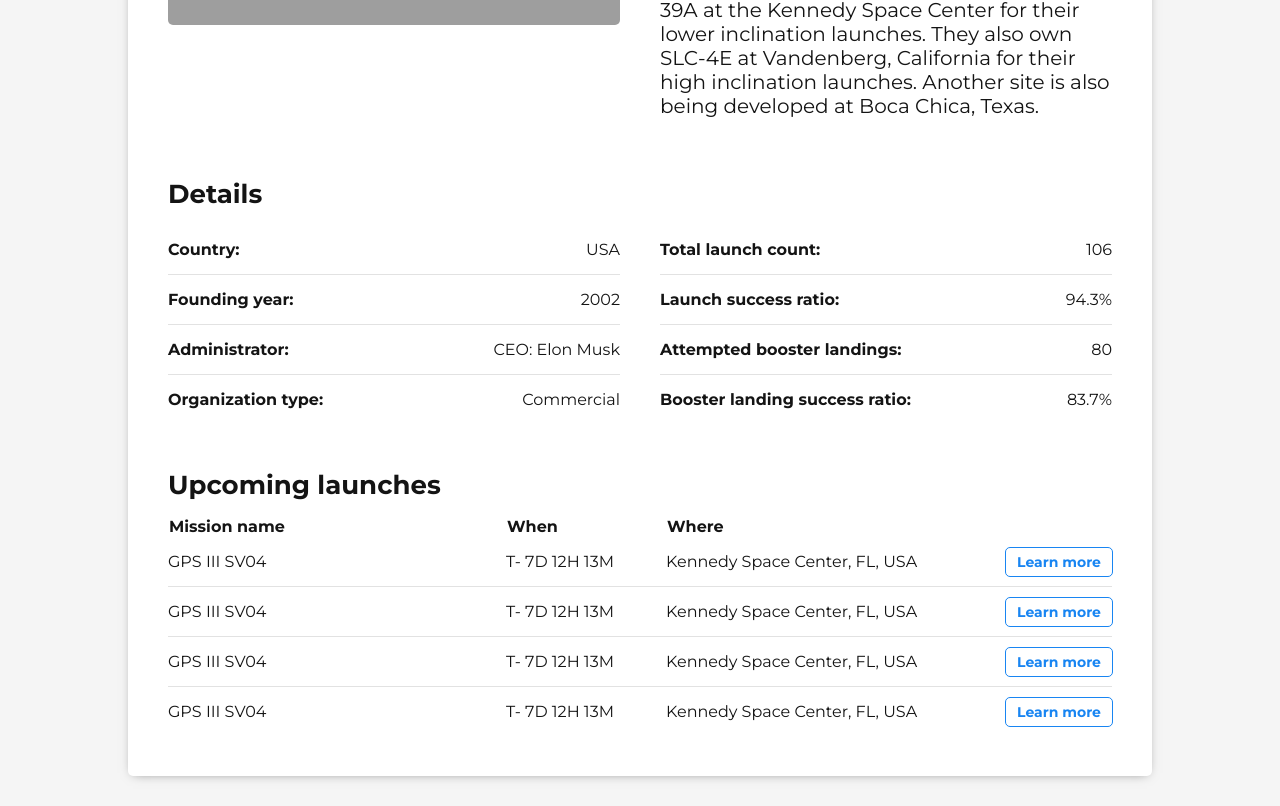
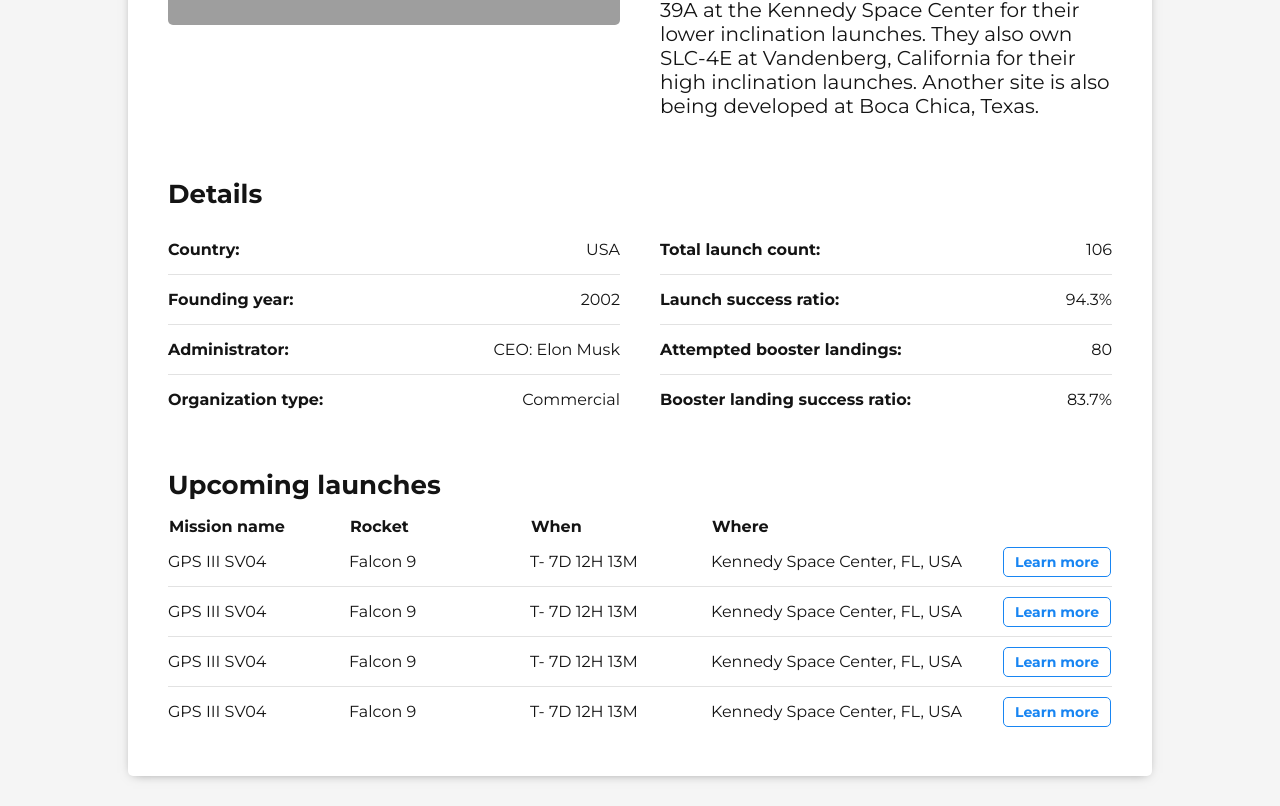
Before and after one commit to Channeas/launchinfo, a Vue app: page /agencies/123 in a window 1280 px wide. Shown: the part 452-1258 px from the top of the page. Built offline with nearby package versions, Linux system fonts and the light colour scheme; grey boxes are pictures that could not be loaded.

Commit message:
added an additional data row (rocket) on the agency upcoming launches list

```diff
--- a/src/DataManager.js
+++ b/src/DataManager.js
@@ -260,11 +260,12 @@
 
             // Upcoming launches
             upcomingLaunches: {
-                listHead: ["Mission name", "When", "Where", ""],
+                listHead: ["Mission name", "Rocket", "When", "Where", ""],
                 listData: [
                     {
                         rowData: [
                             "GPS III SV04",
+                            "Falcon 9",
                             "T- 7D 12H 13M",
                             "Kennedy Space Center, FL, USA"
                         ],
@@ -273,6 +274,7 @@
                     {
                         rowData: [
                             "GPS III SV04",
+                            "Falcon 9",
                             "T- 7D 12H 13M",
                             "Kennedy Space Center, FL, USA"
                         ],
@@ -281,6 +283,7 @@
                     {
                         rowData: [
                             "GPS III SV04",
+                            "Falcon 9",
                             "T- 7D 12H 13M",
                             "Kennedy Space Center, FL, USA"
                         ],
@@ -289,6 +292,7 @@
                     {
                         rowData: [
                             "GPS III SV04",
+                            "Falcon 9",
                             "T- 7D 12H 13M",
                             "Kennedy Space Center, FL, USA"
                         ],
--- a/src/views/Agency.vue
+++ b/src/views/Agency.vue
@@ -70,7 +70,7 @@
 }
 
 .launchList {
-    grid-template-columns: 1fr 160px 1fr 108px;
+    grid-template-columns: repeat(4, 1fr) min-content;
 }
 
 /* List responsiveness */
```
